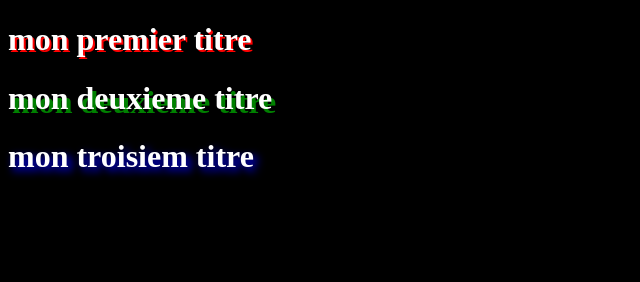
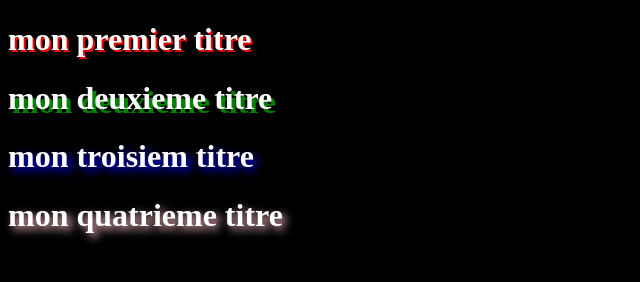
Before and after one commit to Juan2paris/premier_test_html_css, a plain HTML site: page index.html in a window 1280 px wide. Shown: the whole page, without its empty margins (0-640 px from the left). Drawn offline with Linux system fonts and the light colour scheme.

Commit message:
description des changement test on dirait un commentaire

```diff
--- a/index.html
+++ b/index.html
@@ -13,5 +13,6 @@
 
     <h1 class="troisieme">mon troisiem titre</h1>
 
+    <h1 class="quatrieme">mon quatrieme titre</h1>
 </body>
 </html>
--- a/style.css
+++ b/style.css
@@ -13,6 +13,12 @@ body {
   }
   .troisieme{
       text-shadow: 4px 4px 8px blue;
+  }
+    .quatrieme{
+      text-shadow: 4px 4px 8px pink;
 
-  }
+    }
+
+
+
   /*   text-shadow: horizontal vertical flou couleur; */
```
